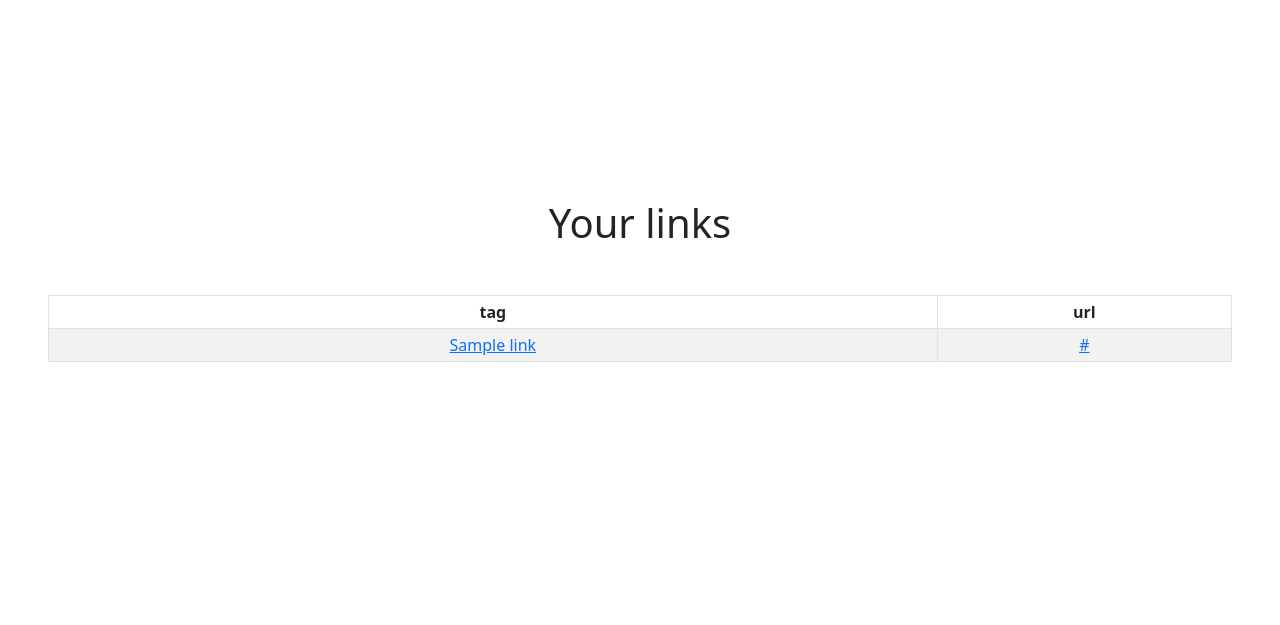
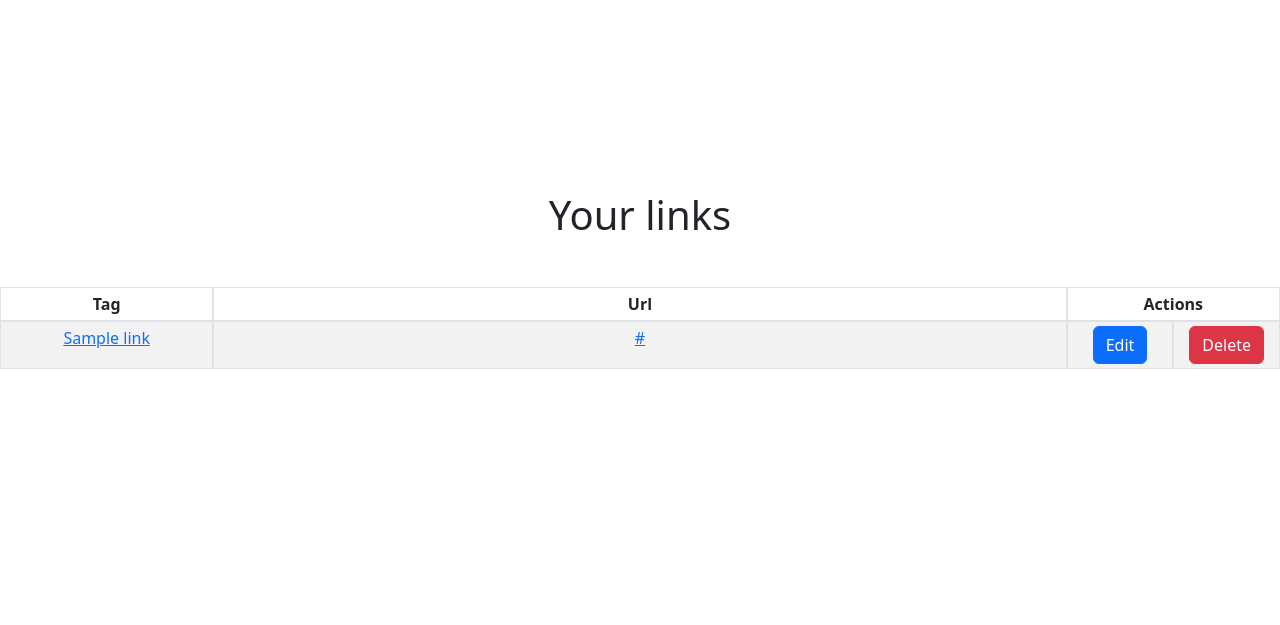
Before and after one commit to jonathan-santos/links-webapp, a Flask app: page /account/links/ in a window 1280 px wide. Shown: the part 192-817 px from the top of the page. Run offline with Flask 2, Linux system fonts and the light colour scheme; a user stored in the database is signed in; a database or web service that is not in the repository returns one stand-in record (values such as "Sample title"); some libraries are stand-ins or nearby versions.

Commit message:
Add edit and delete buttons in account links page

```diff
--- a/app/routes/account/templates/account_links.html
+++ b/app/routes/account/templates/account_links.html
@@ -5,34 +5,54 @@
 {% endblock %}
 
 {% block main %}
+
+{% if links|length > 0 %}
   <h1 class='mb-5 mt-5'>Your links</h1>
 
-<div class='w-100 px-5 text-center'>
+  <div class='w-100 text-center table-responsive overflow-hidden'>
     <table class='table table-striped table-bordered table-sm'>
       <thead>
-      <tr>
-        <th>tag</th>
-        <th>url</th>
+        <tr class="d-flex">
+          <th class="col-3 col-md-2">Tag</th>
+          <th class="col-4 col-md-6 col-lg-8">Url</th>
+          <th class="col-5 col-md-4 col-lg-2">Actions</th>
         </tr>
       </thead>
 
       <tbody>
         {% for link in links %}
-      <tr>
-        <td>
+        <tr class="d-flex">
+          <td class="col-3 col-md-2 overflow-hidden">
             <a href='{{ url_for("tags.tag_page", tag_id=link["tag_id"]) }}'>
-            {{ link['tagname'] }}
+              {{ link['tagname'] | capitalize }}
             </a>
           </td>
 
-        <td>
+          <td class="col-4 col-md-6 col-lg-8 overflow-hidden">
             <a href='{{ link["url"] }}'>
               {{ link['url'] }}
             </a>
+          </td>
+
+          <td class="col-2 col-md-2 col-lg-1 overflow-hidden">
+            <a href='{{ url_for("links.links_edit_page", link_id=link["id"]) }}' class='btn btn-primary'>
+              Edit
+            </a>
+          </td>
+
+          <td class="col-3 col-md-2 col-lg-1 overflow-hidden">
+            <form action='{{ url_for("links.links_delete", link_id=link["id"]) }}' method="POST">
+              <button class='btn btn-danger'>
+                Delete
+              </button>
+            </form>
           </td>
         </tr>
         {% endfor %}
       </tbody>
     </table>
   </div>
+{% else %}
+  No links registered yet
+{% endif %}
 {% endblock %}
```
Also changed, not shown: app/routes/links/router.py (+4 -3 lines). Lines whose indentation alone changed are shown as unchanged.
